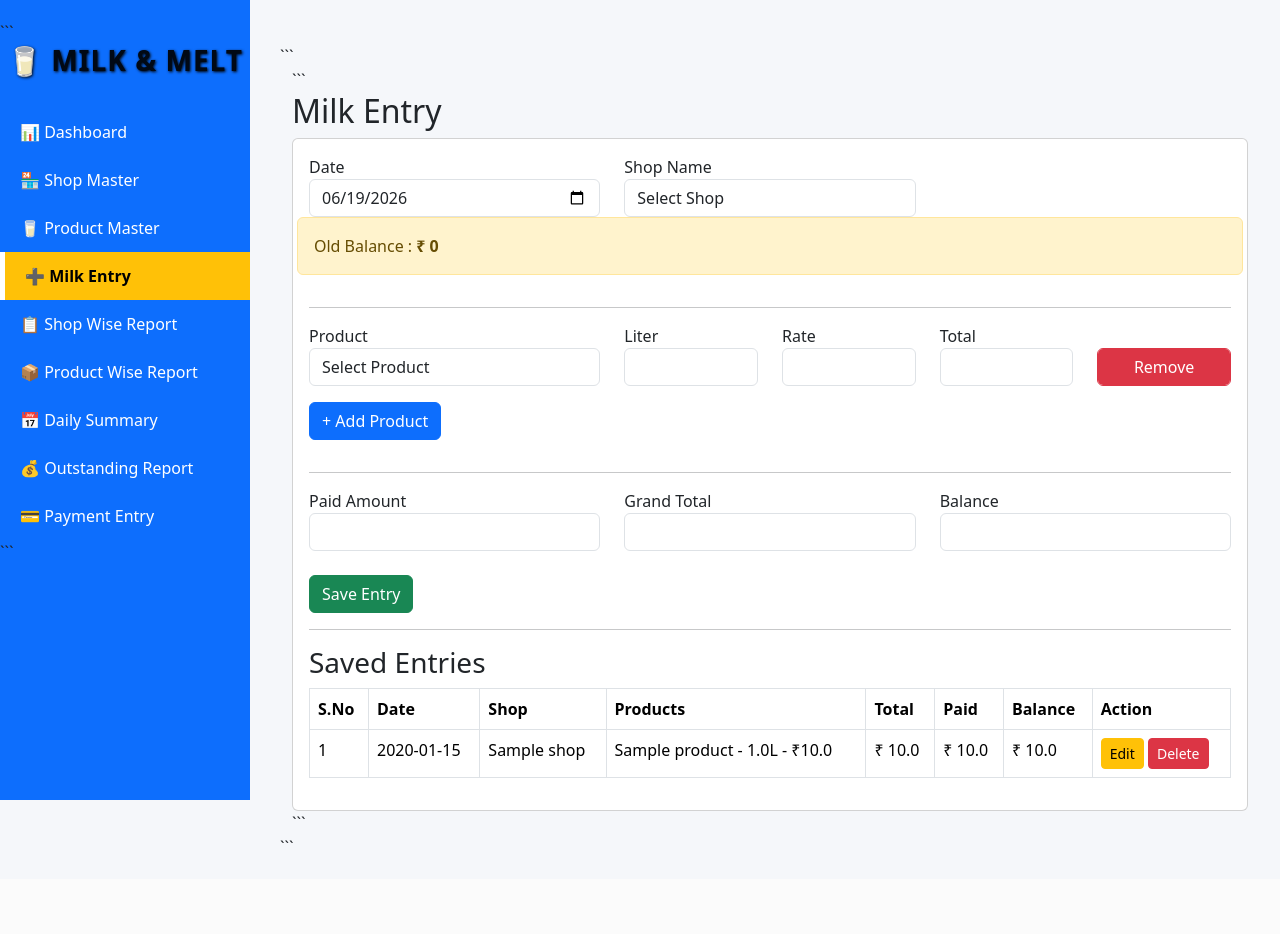
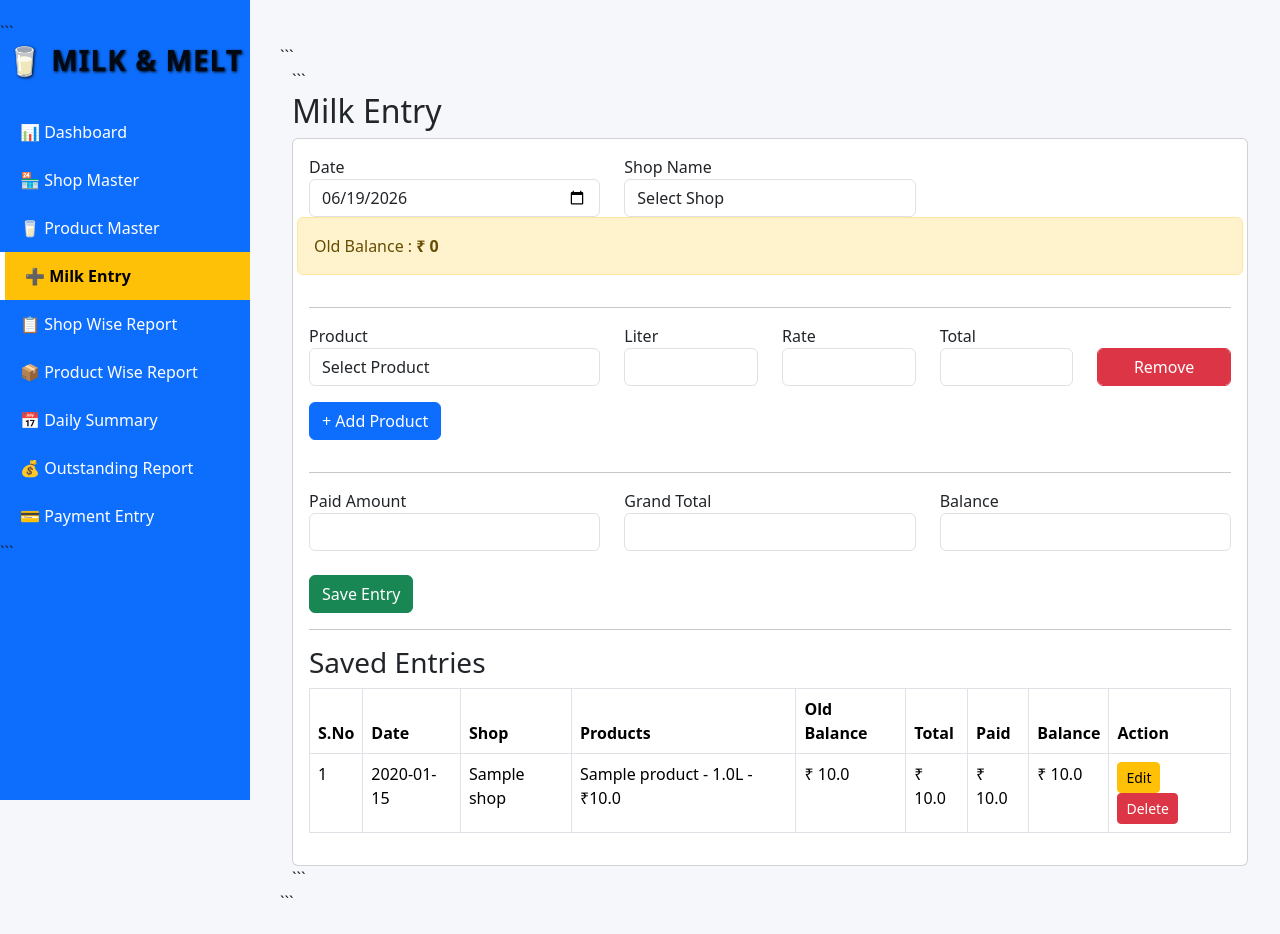
Before and after one commit to mhariprasath-28/Milk-Software, a Flask app: page /entry in a window 1280 px wide. Before the commit the page ends 843 px from the top, so only its background shows below. Run offline with Flask 3, Linux system fonts and the light colour scheme; tables that the repository leaves empty hold one stand-in row (values such as "Sample post").

Commit message:
Update entry.html

```diff
--- a/templates/entry.html
+++ b/templates/entry.html
@@ -181,6 +181,7 @@
     <th>Date</th>
     <th>Shop</th>
     <th>Products</th>
+    <th>Old Balance</th>
     <th>Total</th>
     <th>Paid</th>
     <th>Balance</th>
@@ -200,6 +201,7 @@
 
 <td>{{ row[4] | safe }}</td>
 
+<td>₹ {{ row[8] }}</td>
 <td>₹ {{ row[5] }}</td>
 <td>₹ {{ row[6] }}</td>
 <td>₹ {{ row[7] }}</td>
```
